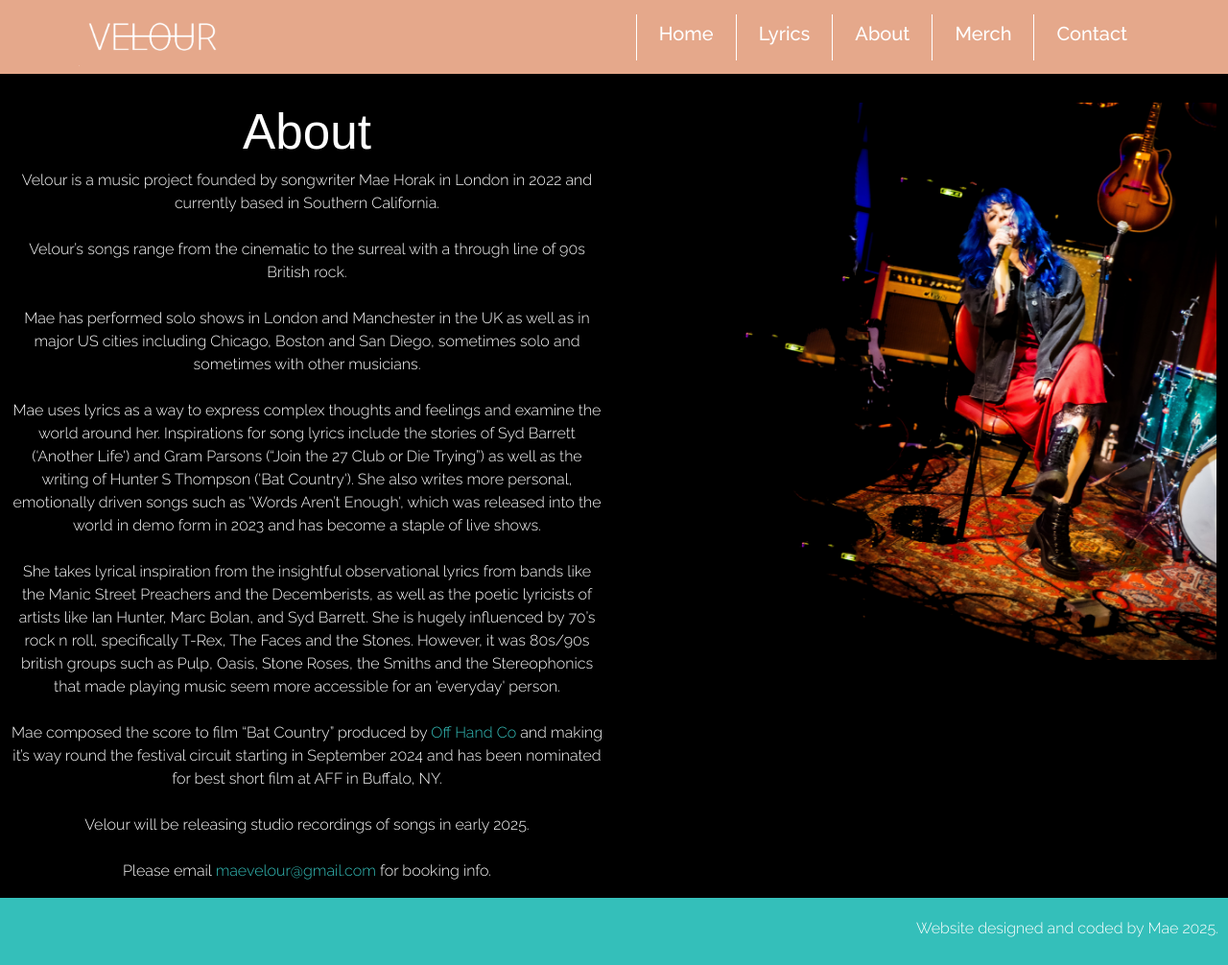
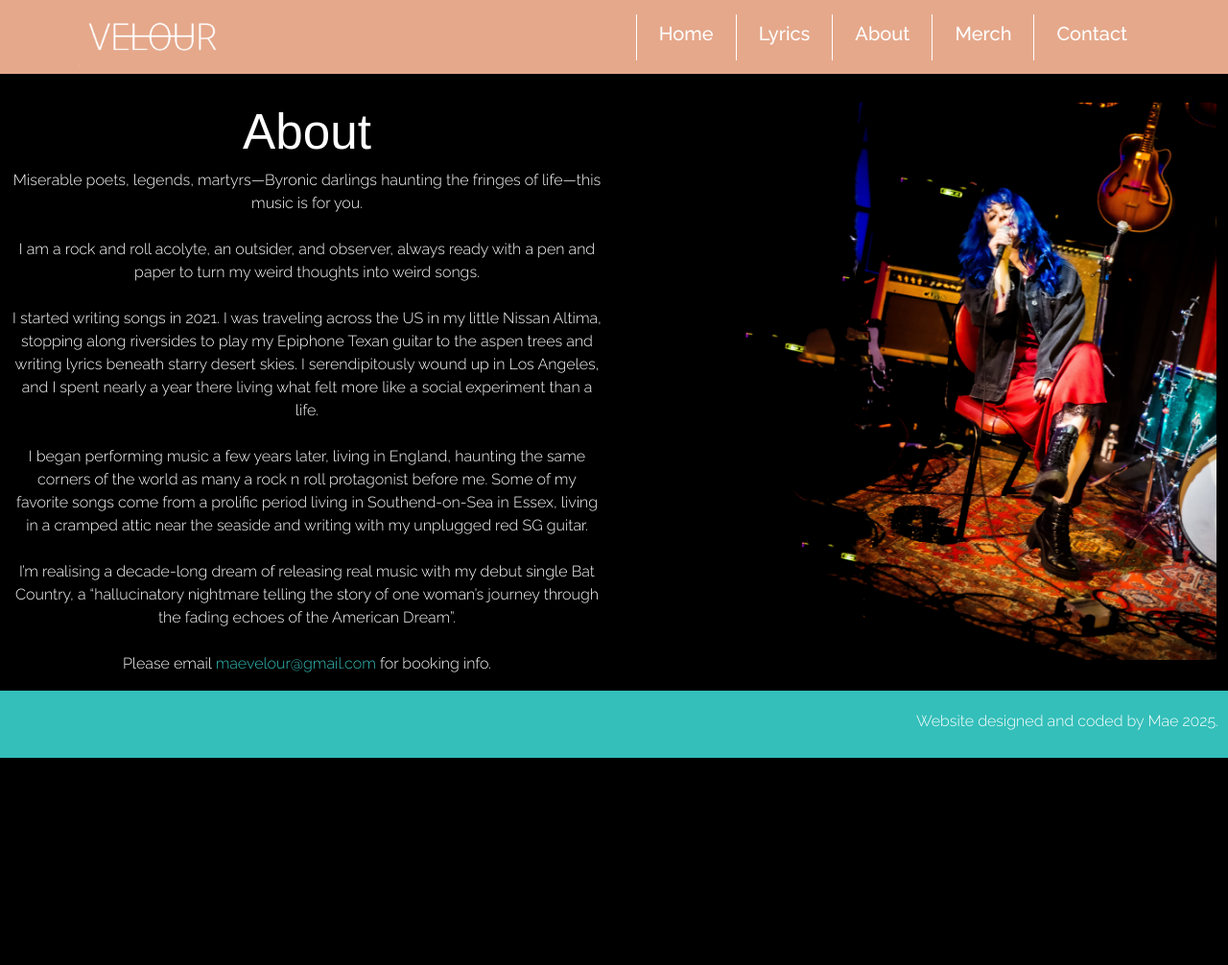
Before and after one commit to mkh7878/velour, a Jekyll site: the page built from about.html, in a window 1280 px wide. Shown: the whole page at 96% size. Built offline with Jekyll 4.4.1, drawn with Linux system fonts in a browser that asks for light colours; some web fonts are replaced; after the commit the page ends 900 px from its top, so only the background shows below that.

Commit message:
about section updated

```diff
--- a/about.html
+++ b/about.html
@@ -8,19 +8,14 @@ title: Home
         <div class="col-12 col-sm-12 col-md-6 col-lg-6">
             <h3 style="color: white;">About</h3>
             <p style="color: white;">
-                Velour is a music project founded by songwriter Mae Horak in London in 2022 and currently based in Southern California.
+                Miserable poets, legends, martyrs—Byronic darlings haunting the fringes of life—this music is for you.<br><br>
+                I am a rock and roll acolyte, an outsider, and observer, always ready with a pen and paper to turn my weird thoughts into weird songs.
                 <br><br>
-                Velour’s songs range from the cinematic to the surreal with a through line of 90s British rock.
+                I started writing songs in 2021. I was traveling across the US in my little Nissan Altima, stopping along riversides to play my Epiphone Texan guitar to the aspen trees and writing lyrics beneath starry desert skies. I serendipitously wound up in Los Angeles, and I spent nearly a year there living what felt more like a social experiment than a life.
                 <br><br>
-                Mae has performed solo shows in London and Manchester in the UK as well as in major US cities including Chicago, Boston and San Diego, sometimes solo and sometimes with other musicians.
+                I began performing music a few years later, living in England, haunting the same corners of the world as many a rock n roll protagonist before me. Some of my favorite songs come from a prolific period living in Southend-on-Sea in Essex, living in a cramped attic near the seaside and writing with my unplugged red SG guitar.
                 <br><br>
-                Mae uses lyrics as a way to express complex thoughts and feelings and examine the world around her. Inspirations for song lyrics include the stories of Syd Barrett (&apos;Another Life&apos;) and Gram Parsons (“Join the 27 Club or Die Trying”) as well as the writing of Hunter S Thompson (&apos;Bat Country&apos;). She also writes more personal, emotionally driven songs such as &apos;Words Aren’t Enough&apos;, which was released into the world in demo form in 2023 and has become a staple of live shows.
-                <br><br>
-                She takes lyrical inspiration from the insightful observational lyrics from bands like the Manic Street Preachers and the Decemberists, as well as the poetic lyricists of artists like Ian Hunter, Marc Bolan, and Syd Barrett. She is hugely influenced by 70’s rock n roll, specifically T-Rex, The Faces and the Stones. However, it was 80s/90s british groups such as Pulp, Oasis, Stone Roses, the Smiths and the Stereophonics that made playing music seem more accessible for an &apos;everyday&apos; person.
-                <br><br>
-                Mae composed the score to film “Bat Country” produced by <a href="offhandco.com" target="_blank" style="color: #34BFBA;">Off Hand Co </a> and making it’s way round the festival circuit starting in September 2024 and has been nominated for best short film at AFF in Buffalo, NY.
-                <br><br>
-                Velour will be releasing studio recordings of songs in early 2025.
+                I’m realising a decade-long dream of releasing real music with my debut single Bat Country, a “hallucinatory nightmare telling the story of one woman’s journey through the fading echoes of the American Dream”.
                 <br><br>
                 Please email <a href="mailto:maevelour@gmail.com" target="_blank" style="color: #34BFBA;"> maevelour@gmail.com </a> for booking info.
             </p>
```
